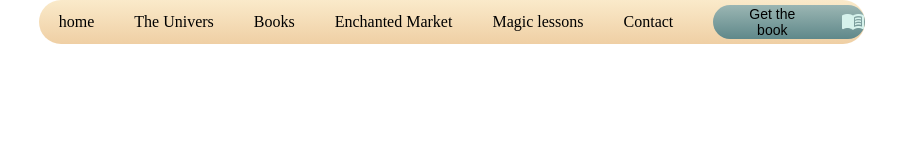
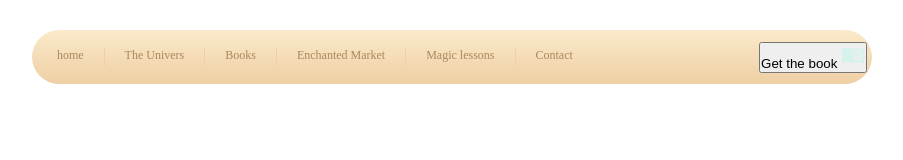
Before and after one commit to webGrandpa/landing_page_markup, a plain HTML site: page index.html in a window 1280 px wide. Shown: the whole page, without its empty margins (188-1091 px from the left). Drawn offline with Linux system fonts and the light colour scheme.

Commit message:
new changes in styles.css file

```diff
--- a/styles.css
+++ b/styles.css
@@ -13,26 +13,48 @@ header {
     display: flex;
     justify-content: space-between;
     align-items: center;
+    margin: 0 auto;
     background: linear-gradient(#FAEACA , #EFCFA4);
     border-radius: 99px;
-    --width: 64.86%;
+    width: 64.86%;
     height: 44px;
+    padding: 5px;
+    margin-top: 30px
+}
+
+nav {
+    margin-left: 20px;
+}
+
+header nav ul {
+    display: flex;
+}
+
+header nav ul li {
+    color: #A9895D;
+    font-size: 12px;
+    transition: .3 ease-in-out;
+    cursor: pointer;
+}
+
+header nav ul li:hover {
+    color: #4A3211;
+    cursor: pointer;
+}
+
+ul {
+    list-style: none;
+}
+
+span.header-separator {
+    margin: 0 20px;
+    width: 1px;
+    height: 18px;
+    background-color: #EFCFA4;
 }
 
 
-
-ul {
-    display: flex;
-    list-style: none;
-    padding-left: 20px;
-
-
-}
-
-li {
-    padding: 14px 40px 14px 0;
-}
-
+/*
 .header-btn{
     display: flex;
     align-items: center;
@@ -44,12 +66,13 @@ li {
 
 }
 
+
 .button-text {
+    color: #D6F2EC;
     font-size: 14px;
-    padding-right: 10px;
-    padding-left: 20px;
+
 }
 
 .button-img {
-    padding-left: 20px;;
-}
+    /* padding-right: 20px; */
+} */
```
